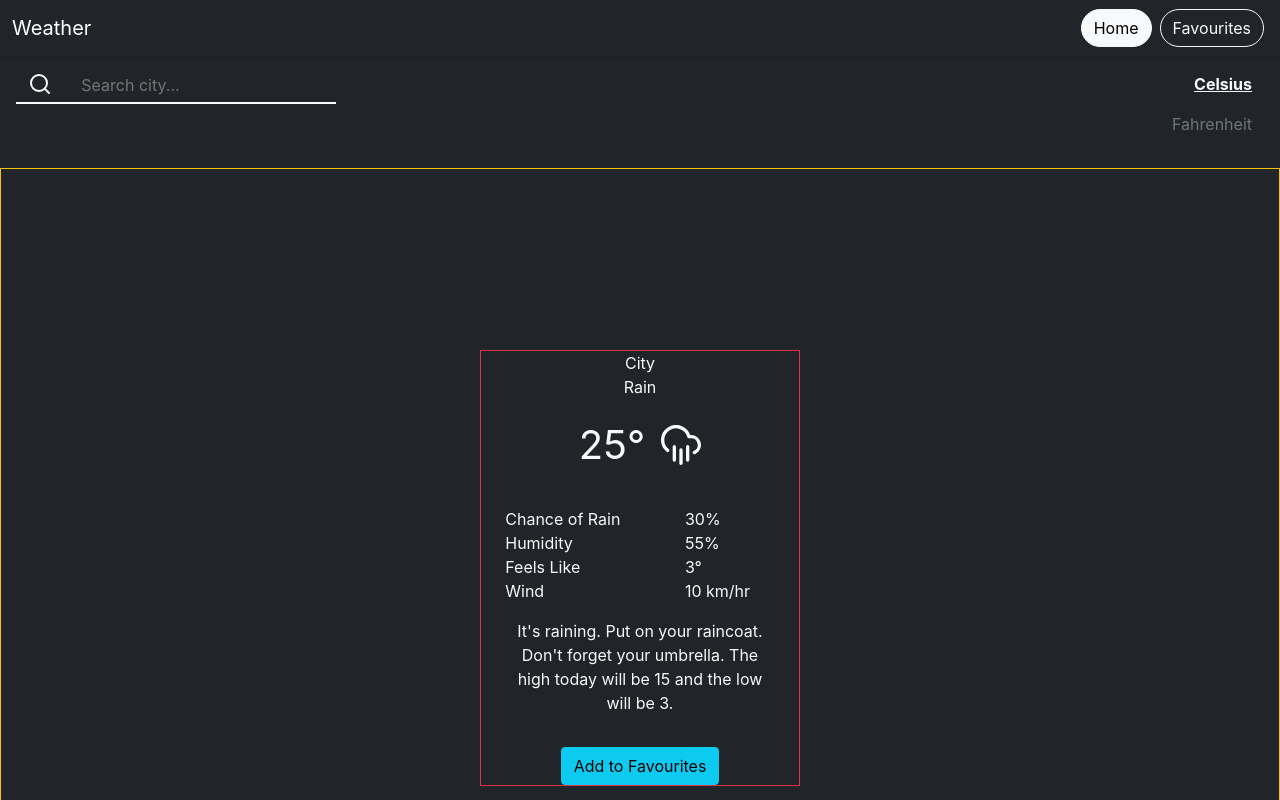
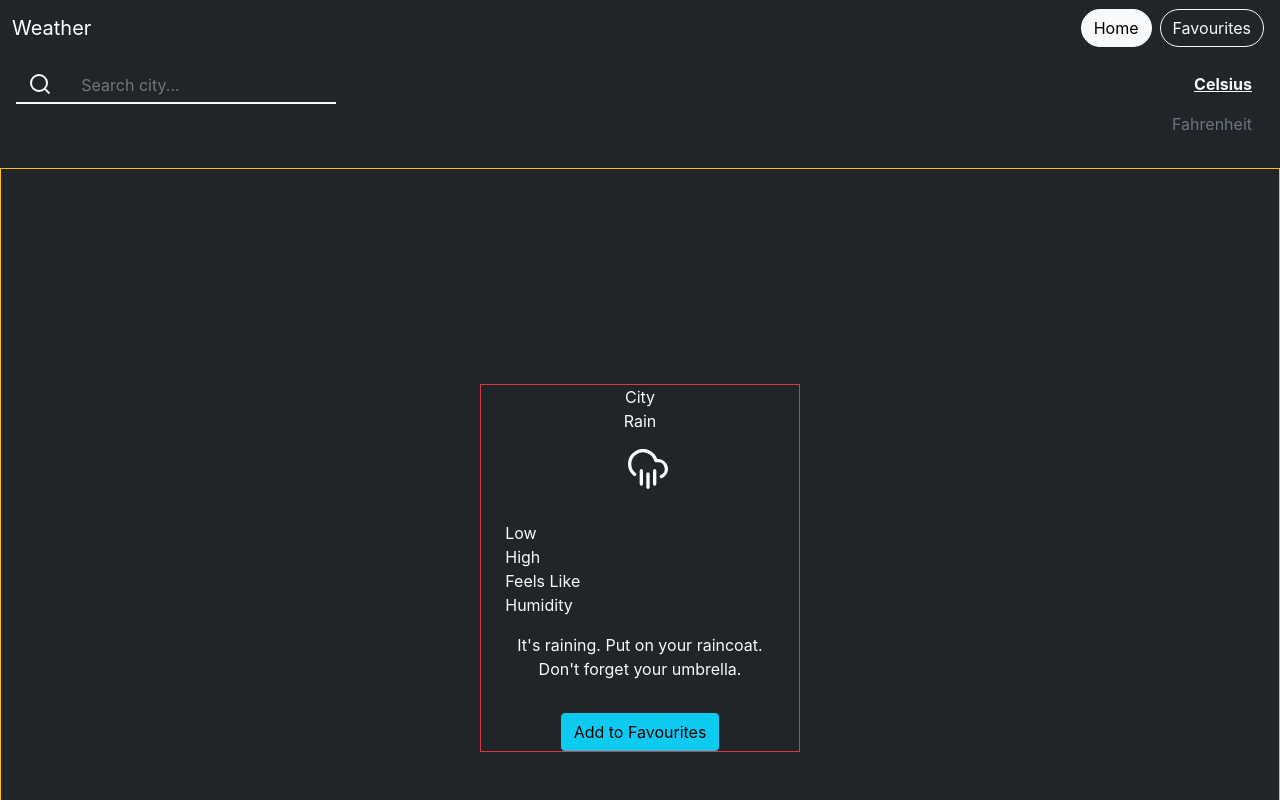
Before and after one commit to sdbo3b/weather-app, a React (Create React App) app: page / in a window 1280 px wide. Shown: the top 800 px of the page. Built offline with nearby package versions, Linux system fonts and the light colour scheme.

Commit message:
Completed detail loading

```diff
--- a/src/api/weather-api-client.ts
+++ b/src/api/weather-api-client.ts
@@ -9,7 +9,7 @@ import {
   ResponseData,
 } from "./models";
 
-const weatherApi = new WeatherApi("");
+const weatherApi = new WeatherApi("6dbbb02f8c1533de469419abbb56c106");
 
 const weatherClient = {
   byCityName: async (
--- a/src/components/home/weather_info/Advice.tsx
+++ b/src/components/home/weather_info/Advice.tsx
@@ -3,10 +3,7 @@ import React from "react";
 const Advice: React.FC = () => {
   return (
     <div className="col-12 my-3">
-      <p>
-        It's raining. Put on your raincoat. Don't forget your umbrella. The high
-        today will be 15 and the low will be 3.
-      </p>
+      <p>It's raining. Put on your raincoat. Don't forget your umbrella.</p>
     </div>
   );
 };
--- a/src/components/home/weather_info/Detail.tsx
+++ /dev/null
@@ -1,16 +0,0 @@
-import React from "react";
-
-export interface DetailProps {
-  detail: string;
-  value: string;
-}
-const Detail: React.FC<DetailProps> = ({ detail, value }) => {
-  return (
-    <div className="col-12 row ">
-      <div className="col-sm-8 text-start">{detail}</div>
-      <div className="col-sm-4 text-start">{value}</div>
-    </div>
-  );
-};
-
-export default Detail;
--- a/src/components/home/weather_info/Details.tsx
+++ b/src/components/home/weather_info/Details.tsx
@@ -1,16 +1,27 @@
 import React from "react";
-import Detail, { DetailProps } from "./Detail";
+import { useAppSelector } from "../../../state";
 
-interface DetailsProps {
-  details: DetailProps[];
-}
+const Details: React.FC = () => {
+  const info = useAppSelector((state) => state.weatherData.data.main);
 
-const Details: React.FC<DetailsProps> = (props) => {
   return (
     <React.Fragment>
-      {props.details.map((detail) => (
-        <Detail detail={detail.detail} value={detail.value}></Detail>
-      ))}
+      <div className="col-12 row ">
+        <div className="col-sm-8 text-start">Low</div>
+        <div className="col-sm-4 text-start">{info?.temp_min}</div>
+      </div>
+      <div className="col-12 row ">
+        <div className="col-sm-8 text-start">High</div>
+        <div className="col-sm-4 text-start">{info?.temp_max}</div>
+      </div>
+      <div className="col-12 row ">
+        <div className="col-sm-8 text-start">Feels Like</div>
+        <div className="col-sm-4 text-start">{info?.feels_like}</div>
+      </div>
+      <div className="col-12 row ">
+        <div className="col-sm-8 text-start">Humidity</div>
+        <div className="col-sm-4 text-start">{info?.humidity}</div>
+      </div>
     </React.Fragment>
   );
 };
--- a/src/components/home/weather_info/PrimaryInfo.tsx
+++ b/src/components/home/weather_info/PrimaryInfo.tsx
@@ -1,9 +1,22 @@
 import React from "react";
 import { CloudRain } from "react-feather";
 import { useAppSelector } from "../../../state";
+import { MeasurementUnit } from "../../../state/util";
+
+const convertUnit = (value: string, unit: "C" | "F") => {
+  const val = Number.parseFloat(value);
+  if (unit === "C") {
+    const result = val * 1.8 + 32;
+    return result.toString();
+  } else if (unit === "F") {
+    const result = (val - 32) * 0.5556;
+    return result.toString();
+  }
+};
 
 const PrimaryInfo: React.FC = () => {
   const info = useAppSelector((state) => state.weatherData.data);
+  const currentUnit = useAppSelector((state) => state.measurementUnit);
 
   return (
     <div>
@@ -13,7 +26,16 @@ const PrimaryInfo: React.FC = () => {
       </div>
       <div className=" col-12 d-flex justify-content-center my-3 align-items-center">
         <p className="fs-1 d-flex align-items-center justify-content-center">
-          <span className="mx-2">{info.main ? info.main!.temp : "25"}°</span>
+          {currentUnit.unit === MeasurementUnit.CELSIUS ? (
+            <span className="mx-2">
+              {info.main ? info.main!.temp.toString() + "°" : ""}
+            </span>
+          ) : (
+            <span className="mx-2">
+              {info.main ? convertUnit(`${info.main!.temp}`, "C") : ""}
+            </span>
+          )}
+
           <CloudRain className="mx-2" size={40} />
         </p>
       </div>
--- a/src/components/home/weather_info/WeatherInfo.tsx
+++ b/src/components/home/weather_info/WeatherInfo.tsx
@@ -1,39 +1,51 @@
 import React from "react";
+import { useAppSelector } from "../../../state";
+import { WeatherDataStatus } from "../../../state/util";
 import Advice from "./Advice";
 import Details from "./Details";
 import FavouriteButton from "./Favourite";
 import PrimaryInfo from "./PrimaryInfo";
 
-const WeatherInfo: React.FC = () => {
+const RenderSpinner: React.FC = () => {
   return (
-    <div className="row border border-warning min-vh-100 justify-content-center align-items-center">
-      <div className="text-light w-25 row border border-danger">
-        <PrimaryInfo />
-        <Details details={deats} />
-        <Advice />
-        <FavouriteButton />
+    <div className="w-100 d-flex justify-content-center align-items-center">
+      <div className="spinner-border text-info" role="status">
+        <span className="visually-hidden"></span>
       </div>
     </div>
   );
 };
 
-const deats = [
-  {
-    detail: "Chance of Rain",
-    value: "30%",
-  },
-  {
-    detail: "Humidity",
-    value: "55%",
-  },
-  {
-    detail: "Feels Like",
-    value: "3°",
-  },
-  {
-    detail: "Wind",
-    value: "10 km/hr",
-  },
-];
+const RenderInfo: React.FC = () => {
+  return (
+    <React.Fragment>
+      <PrimaryInfo />
+      <Details />
+      <Advice />
+      <FavouriteButton />
+    </React.Fragment>
+  );
+};
+
+const WeatherInfo: React.FC = () => {
+  const state = useAppSelector((state) => state.weatherData.status);
+
+  const renderState = () => {
+    switch (state) {
+      case WeatherDataStatus.LOADING:
+        return <RenderSpinner />;
+      case WeatherDataStatus.LOADED:
+        return <RenderInfo />;
+    }
+  };
+
+  return (
+    <div className="row border border-warning min-vh-100 justify-content-center align-items-center">
+      <div className="text-light w-25 row border border-danger">
+        {renderState()}
+      </div>
+    </div>
+  );
+};
 
 export default WeatherInfo;
```
